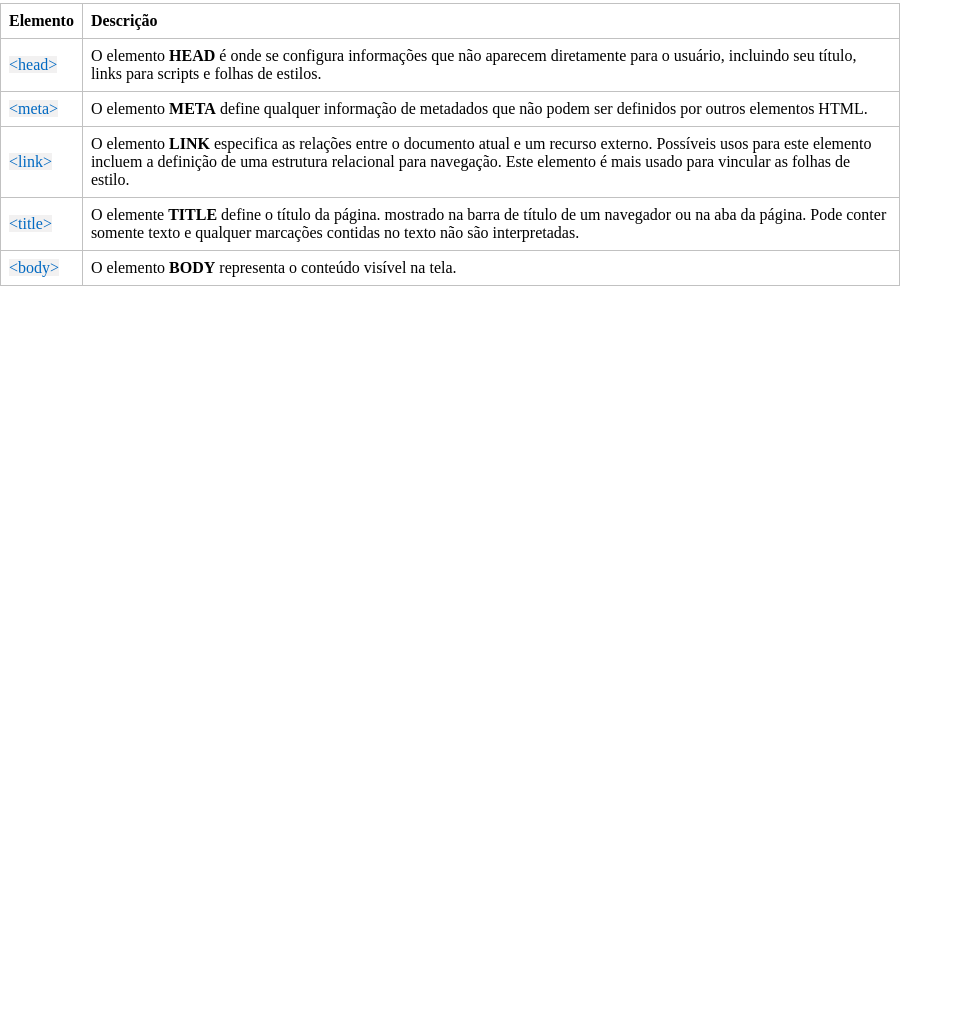
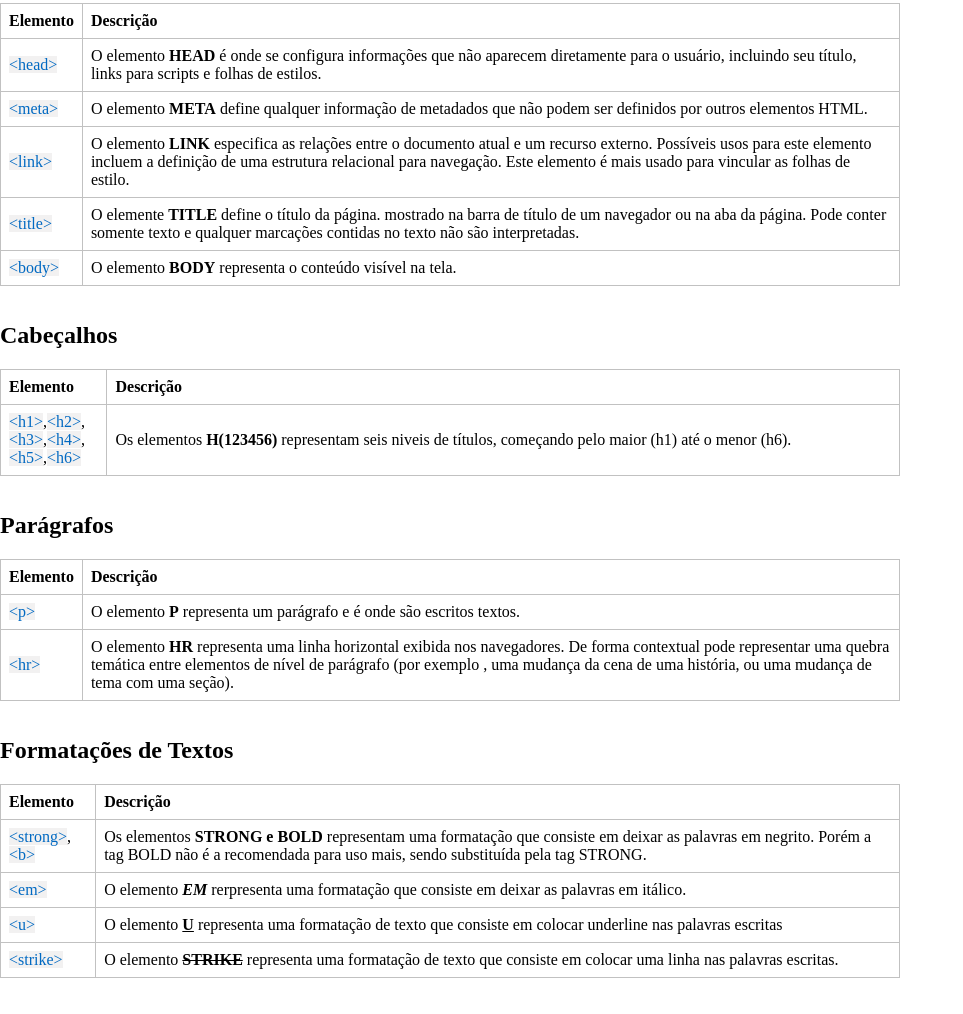
Before and after one commit to nnnyck/atlas_code, a plain HTML site: page index.html in a window 1280 px wide. Shown: the part 342-1356 px from the top of the page, without its empty margins (0-963 px from the left). Before the commit the page ends 800 px from the top, so only its background shows below. Drawn offline with Linux system fonts and the light colour scheme.

Commit message:
Cabeçalhos, Parágrafos e Formatações de Textos

```diff
--- a/index.html
+++ b/index.html
@@ -5,7 +5,7 @@
     <meta name="viewport" content="width=device-width, initial-scale=1.0">
     <link rel="stylesheet" href="style.css">
 
-    <title>Document</title>
+    <title>Documentação HTML</title>
 </head>
 <body>
 
@@ -59,6 +59,67 @@
     </table>
     <br><br>
 
+    <h2> Cabeçalhos </h2>
+    <table>
+        <tr>
+            <th>Elemento</th>
+            <th>Descrição</th>
+        </tr>
+        <tr>
+            <td>
+                <span>&lt;h1&gt;</span>,<span>&lt;h2&gt;</span>,
+            <br>
+                <span>&lt;h3&gt;</span>,<span>&lt;h4&gt;</span>,
+            <br>
+                <span>&lt;h5&gt;</span>,<span>&lt;h6&gt;</span>
+            </td>
+            <td>Os elementos <b>H(123456)</b> representam seis niveis de títulos, começando pelo maior (h1) até o menor (h6).</td>
+        </tr>
+    </table>
+    <br><br>
+
+    <h2> Parágrafos </h2>
+    <table>
+        <tr>
+            <th>Elemento</th>
+            <th>Descrição</th>
+        </tr>
+        <tr>
+            <td><span>&lt;p&gt;</span></td>
+            <td>O elemento <b>P</b> representa um parágrafo e é onde são escritos textos.</td>
+        </tr>
+        <tr>
+            <td><span>&lt;hr&gt;</span></td>
+            <td>O elemento <b>HR</b> representa uma linha horizontal exibida nos navegadores. De forma contextual pode representar uma quebra temática entre elementos de nível de parágrafo (por exemplo , uma mudança da cena de uma história, ou uma mudança de tema com uma seção).</td>
+        </tr>
+    </table>
+    <br><br>
+
+    <h2> Formatações de Textos </h2>
+    <table>
+        <tr>
+            <th>Elemento</th>
+            <th>Descrição</th>
+        </tr>
+        <tr>
+            <td><span>&lt;strong&gt;</span>,<span>&lt;b&gt;</span></td>
+            <td>Os elementos <b>STRONG e BOLD</b> representam uma formatação que consiste em deixar as palavras em negrito. Porém a tag BOLD não é a recomendada para uso mais, sendo substituída pela tag STRONG.</td>
+        </tr>
+        <tr>
+            <td><span>&lt;em&gt;</span></td>
+            <td>O elemento <b><em>EM</em></b> rerpresenta uma formatação que consiste em deixar as palavras em itálico.</td>
+        </tr>
+        <tr>
+            <td><span>&lt;u&gt;</span></td>
+            <td>O elemento <b><u>U</u></b> representa uma formatação de texto que consiste em colocar underline nas palavras escritas</td>
+        </tr>
+        <tr>
+            <td><span>&lt;strike&gt;</span></td>
+            <td>O elemento <b><strike>STRIKE</strike></b> representa uma formatação de texto que consiste em colocar uma linha nas palavras escritas.</td>
+        </tr>
+    </table>
+    <br><br>
+
     <!--<h2> Título </h2>
     <table>
         <tr>
```
